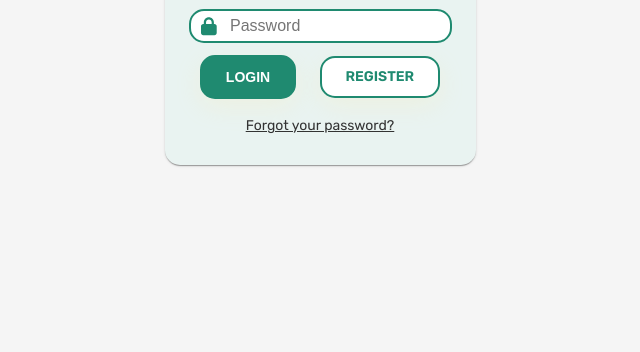
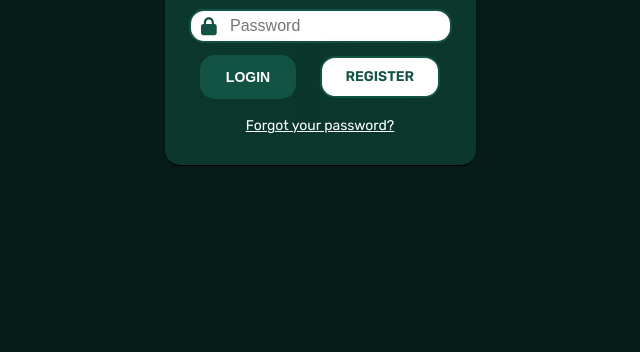
Before and after one commit to MateiTiplea/Proiect-TW, a plain HTML site: page login.html in a window 1280 px wide. Shown: the part 448-800 px from the top of the page, without its empty margins (320-960 px from the left). Drawn offline with Linux system fonts and the light colour scheme.

Commit message:
+changed colors to css vars

```diff
--- a/css/account_settings.css
+++ b/css/account_settings.css
@@ -1,3 +1,14 @@
+:root{
+  --text-color-account: #555;
+  --text-color-dark-account: #333;
+  --contrast-color-tint-account: #ad7062;
+  --primary-color-tint-account: #bcdcd4;
+  --primary-color-account: #1f8a70;
+  --primary-color-shade-account: #196e5a;
+  --background-color-account: #e9f3f1;
+  --background-color-settings: #fff;
+  --fav-check-account: #ff5353;
+}
 * {
     padding: 0;
     margin: 0;
@@ -13,7 +24,7 @@
     font-family: "Rubik", sans-serif;
     line-height: 1;
     font-weight: 400;
-    color: #555;
+    color: var(--text-color-account);
     overflow-x: hidden;
   }
 
@@ -23,14 +34,14 @@
 /*************************************/
 
 .main--content {
-    background-color: #e9f3f1;
+    background-color: var(--background-color-account);
     padding: 9.6rem 3.2rem 9.6rem 3.2rem;
 }
 
 .settings--section {
     max-width: 130rem;
     margin: 0 auto;
-    background-color: #1f8a70;
+    background-color: var(--primary-color-account);
     border-radius: 15px;
     box-shadow: rgb(0 0 0 / 20%) 0px 2px 1px -1px,
         rgb(0 0 0 / 14%) 0px 1px 1px 0px, rgb(0 0 0 / 12%) 0px 1px 3px 0px;
@@ -62,7 +73,7 @@
     font-size: 2.4rem;
     font-weight: 600;
     margin-bottom: 4.8rem;
-    color: white;
+    color: var(--background-color-settings);
     text-align: center;
 }
 
@@ -82,7 +93,7 @@
 } */
 
 .settings--categories-link {
-    color: white;
+    color: var(--background-color-settings);
     text-decoration: none;
     background: none;
     border: none;
@@ -93,13 +104,13 @@
 }
 
 .settings--categories-link:hover {
-    color: #bcdcd4;
+    color: var(--primary-color-tint-account);
 }
 
 
 .active {
-    color: #196e5a;
-    background-color: #fff;
+    color: var(--primary-color-shade-account);
+    background-color: var(--background-color-settings);
     padding: 2.4rem 2.4rem;
     border-radius: 15px 0 0 15px;
     box-shadow: -1px 1px 2px 0px rgba(0, 0, 0, 0.5);
@@ -116,7 +127,7 @@
 
 
 .settings-panel{
-    background-color: #fff;
+    background-color: var(--background-color-settings);
     border-radius: 0 15px 15px 0;
     padding: 4.8rem 6.4rem;
     height: 100%;
@@ -133,7 +144,7 @@
     font-size: 2.6rem;
     font-weight: 600;
     margin-bottom: 3.2rem;
-    color: #196e5a;
+    color: var(--primary-color-shade-account);
 }
 
  .settings-panel-info-list{
@@ -165,8 +176,8 @@
     align-items: center;
     justify-content: center;
     gap: 1.2rem;
-    background-color: #fff;
-    border: 2px solid #1f8a70;
+    background-color: var(--background-color-settings);
+    border: 2px solid var(--primary-color-account);
     border-radius: 15px;
     padding: 0.5em 1em;
   }
@@ -174,7 +185,7 @@
   .input-icon {
     height: 2rem;
     width: 2rem;
-    fill: #1f8a70;
+    fill: var(--primary-color-account);
   }
 
   .input-field {
@@ -182,7 +193,7 @@
     border: none;
     outline: none;
     width: 100%;
-    color: #333;
+    color: var(--text-color-account);
     font-size: 1.6rem;
   }
 
@@ -211,27 +222,27 @@
   }
 
   .btn-full {
-    border: 2px solid #1f8a70;
-    background-color: #1f8a70;
-    color: #fff;
+    border: 2px solid var(--primary-color-account);
+    background-color: var(--primary-color-account);
+    color: var(--background-color-settings);
   }
 
   .btn-light{
-    border: 2px solid #1f8a70;
-    background-color: #fff;
-    color: #1f8a70;
+    border: 2px solid var(--primary-color-account);
+    background-color: var(--background-color-settings);
+    color: var(--primary-color-account);
   }
 
   .btn-full:hover {
-    background-color: #196e5a;
-    border-color: #196e5a;
-    color: #fff;
+    background-color: var(--primary-color-shade-account);
+    border-color: var(--primary-color-shade-account);
+    color: var(--background-color-settings);
   }
 
   .btn-light:hover {
-    background-color: #bcdcd4;
-    border-color: #bcdcd4;
-    color: #196e5a;
+    background-color: var(--primary-color-tint-account);
+    border-color: var(--primary-color-tint-account);
+    color: var(--primary-color-shade-account);
   }
 
 
@@ -259,7 +270,7 @@
   font-size: 2.4rem;
   font-weight: 600;
   margin-bottom: 2.4rem;
-  color: #ad7062;
+  color: var(--contrast-color-tint-account);
 }
 
 .btn-card:link,
@@ -274,19 +285,19 @@
 
   transition: all 0.3s;
 
-  background-color: #1f8a70;
-  color: #fff;
+  background-color: var(--primary-color-account);
+  color: var(--background-color-settings);
 }
 
 .btn-card:hover,
 .btn-card:active {
-  background-color: #196e5a;
+  background-color: var(--primary-color-shade-account);
 }
 
 
 .animal-card {
   position: relative;
-  background-color: #fff;
+  background-color: var(--background-color-settings);
   box-shadow: rgb(0 0 0 / 20%) 0px 2px 1px -1px,
     rgb(0 0 0 / 14%) 0px 1px 1px 0px, rgb(0 0 0 / 12%) 0px 1px 3px 0px;
   border-radius: 15px;
@@ -327,11 +338,11 @@
 
 .fav-checkmark path{
   fill: none;
-  stroke: #333;
+  stroke: var(text-color-dark-account);
 }
 
 .fav-container input:checked ~ .fav-checkmark path {
-  fill: #ff5353;
+  fill: var(--fav-check-account);
   stroke-width: 0;
 }
 
@@ -357,7 +368,7 @@
 
 .card-description {
   list-style: none;
-  color: #333;
+  color: var(text-color-dark-account);
   font-weight: 400;
   font-size: 1.4rem;
   margin-bottom: 1.6rem;
--- a/css/book_tickets.css
+++ b/css/book_tickets.css
@@ -1,3 +1,13 @@
+:root{
+  --text-color-book: #555;
+  --text-color-dark-book: #333;
+  --title-book: #242424;
+  --contrast-color-tint-book: #ad7062;
+  --primary-color-book: #1f8a70;
+  --primary-color-shade-book: #196e5a;
+  --background-accent-book: #e9f3f1;
+  --background-color-book: #fff;
+}
 * {
     padding: 0;
     margin: 0;
@@ -13,12 +23,12 @@ body {
     font-family: "Rubik", sans-serif;
     line-height: 1;
     font-weight: 400;
-    color: #555;
+    color: var(--text-color-book);
     overflow-x: hidden;
   }
 
 .main-section{
-    background-color: #e9f3f1;
+    background-color: var(--background-accent-book);
     padding: 9.6rem 0;
     height: 100vh;
 }
@@ -42,7 +52,7 @@ body {
     font-size: 5.2rem;
     font-weight: 600;
     margin-bottom: 6.4rem;
-    color: #ad7062;
+    color: var(--contrast-color-tint-book);
     text-align: center;
 }
 
@@ -58,7 +68,7 @@ body {
     font-size: 3.6rem;
     font-weight: 600;
     margin-bottom: 3.2rem;
-    color: #196e5a;
+    color: var(--primary-color-shade-book);
     text-align: center;
 }
 
@@ -67,7 +77,7 @@ body {
     margin-bottom: 2.4rem;
     font-size: 1.6rem;
     font-weight: 400;
-    color: #333;
+    color: var(--text-color-dark-book);
     padding: 0 3.6rem;
 }
 
@@ -81,7 +91,7 @@ body {
 
 
 .book-form{
-    background-color: #fff;
+    background-color: var(--background-color-book);
     padding: 4.8rem 3.2rem;
     border-radius: 15px;
     box-shadow: rgb(0 0 0 / 20%) 0px 2px 1px -1px,
@@ -95,8 +105,8 @@ body {
     align-items: center;
     justify-content: center;
     gap: 1.2rem;
-    background-color: #fff;
-    border: 2px solid #1f8a70;
+    background-color: var(--background-color-book);
+    border: 2px solid var(--primary-color-book);
     border-radius: 15px;
     padding: 0.5em 1em;
   }
@@ -104,7 +114,7 @@ body {
   .input-icon {
     height: 2rem;
     width: 2rem;
-    stroke: #1f8a70;
+    stroke: var(--primary-color-book);
   }
 
   .input-field {
@@ -112,7 +122,7 @@ body {
     border: none;
     outline: none;
     width: 100%;
-    color: #333;
+    color: var(--text-color-dark-book);
     font-size: 1.6rem;
   }
 
@@ -128,7 +138,7 @@ body {
     margin-bottom: 1.6rem;
     font-size: 2.4rem;
     font-weight: 600;
-    color: #242424;
+    color: var(--title-book);
   }
 
   /*Buttons*/
@@ -145,9 +155,9 @@ body {
   }
 
   .btn-full {
-    border: 2px solid #1f8a70;
-    background-color: #1f8a70;
-    color: #fff;
+    border: 2px solid var(--primary-color-book);
+    background-color: var(--primary-color-book);
+    color: var(--background-color-book);
   }
 
   /*Hover & focus*/
@@ -161,8 +171,8 @@ body {
   }
 
   .btn-full:hover {
-    background-color: #196e5a;
-    border-color: #196e5a;
+    background-color: var(--primary-color-shade-book);
+    border-color: var(--primary-color-shade-book);
   }
 
 
--- a/css/footer.css
+++ b/css/footer.css
@@ -1,3 +1,14 @@
+:root{
+  --background-color-footer: #196e5a;
+  --text-color-footer: #fff;
+  --hover-button-footer: #62ad9b;
+}
+.dark-mode{
+  --background-color-footer: #0c372d;
+  --text-color-footer: #d2e8e2;
+  --hover-button-footer: #135343;
+}
+
 .footer-container {
   max-width: 120rem;
   margin: 0 auto;
@@ -17,17 +28,17 @@
 }
 
 footer {
-    background-color: #196e5a;
+    background-color: var(--background-color-footer);
     padding: 1rem;
     text-align: center;
-    color: white;
+    color: var(--text-color-footer);
   }
 
   .footer-nav-link:link,
   .footer-nav-link:visited {
     display: inline-block;
     text-decoration: none;
-    color: white;
+    color: var(--text-color-footer);
     font-weight: 500;
     font-size: 1.4rem;
     transition: all 0.3s;
@@ -36,7 +47,7 @@ footer {
 
   .footer-nav-link:hover,
   .footer-nav-link:active {
-    color: #62ad9b;
+    color: var(--hover-button-footer);
   }
 
   .footer-text{
--- a/css/forgot.css
+++ b/css/forgot.css
@@ -1,3 +1,13 @@
+:root{
+  --background-forgot: #f5f5f5;
+  --background-form-forgot: #e9f3f1;
+  --button-color-forgot: #1f8a70;
+  --button-hover-forgot: #196e5a;
+  --text-color-forgot: #555;;
+  --field-background-forgot: #fff;
+  --title-forgot: #242424;
+}
+
 * {
   margin: 0;
   padding: 0;
@@ -12,12 +22,12 @@ body {
   font-family: "Rubik", sans-serif;
   line-height: 1;
   font-weight: 400;
-  color: #555;
+  color: var(--text-color-forgot);
   overflow-x: hidden;
 }
 
 .login-section {
-  background: #f5f5f5;
+  background: var(--background-forgot);
   height: 100vh;
   width: 100%;
   display: flex;
@@ -57,7 +67,7 @@ body {
   width: 100%;
   padding: 3.2rem 2.4rem;
   text-align: center;
-  background: #e9f3f1;
+  background: var(--background-form-forgot);
   border-radius: 15px;
   box-shadow: rgb(0 0 0 / 20%) 0px 2px 1px -1px,
     rgb(0 0 0 / 14%) 0px 1px 1px 0px, rgb(0 0 0 / 12%) 0px 1px 3px 0px;
@@ -70,8 +80,8 @@ body {
   align-items: center;
   justify-content: center;
   gap: 1.2rem;
-  background-color: #fff;
-  border: 2px solid #1f8a70;
+  background-color: var(--field-background-forgot);
+  border: 2px solid var(--button-color-forgot);
   border-radius: 15px;
   padding: 0.5em 1em;
 }
@@ -79,7 +89,7 @@ body {
 .input-icon {
   height: 2rem;
   width: 2rem;
-  fill: #1f8a70;
+  fill: var(--button-color-forgot);
 }
 
 .input-field {
@@ -87,7 +97,7 @@ body {
   border: none;
   outline: none;
   width: 100%;
-  color: #333;
+  color: var(--text-color-forgot);
   font-size: 1.6rem;
 }
 
@@ -104,7 +114,7 @@ body {
   margin-bottom: 3.2rem;
   font-size: 2.4rem;
   font-weight: 600;
-  color: #242424;
+  color: var(--title-forgot);
 }
 
 /*Buttons*/
@@ -122,9 +132,9 @@ body {
 }
 
 .btn-full {
-  border: 2px solid #1f8a70;
-  background-color: #1f8a70;
-  color: #fff;
+  border: 2px solid var(--button-color-forgot);
+  background-color: var(--button-color-forgot);
+  color: var(--field-background-forgot);
 }
 
 /*Hover & focus*/
@@ -138,8 +148,8 @@ body {
 }
 
 .btn-full:hover {
-  background-color: #196e5a;
-  border-color: #196e5a;
+  background-color: var(--button-hover-forgot);
+  border-color: var(--button-hover-forgot);
 }
 
 /*
--- a/css/login.css
+++ b/css/login.css
@@ -1,3 +1,27 @@
+:root{
+  --background-login: #f5f5f5;
+  --background-form-login: #e9f3f1;
+  --button-color-login: #1f8a70;
+  --button-hover-login: #196e5a;
+  --text-color-login: #555;
+  --field-background-login: #fff;
+  --title-login: #242424;
+  --shadow-login: #000;
+  --shadow1-login: #FFEBA7;
+  --shadow-hover-login: #102770;
+}
+.dark-mode{
+  --background-login: #061c16;
+  --background-form-login: #0c372d;
+  --button-color-login: #135343;
+  --button-hover-login: #135343;
+  --text-color-login: #d2e8e2;
+  --field-background-login: #fff;
+  --title-login: #d2e8e2;
+  --shadow1-login: #0c372d;
+  --shadow-hover-login: #000;
+}
+
 * {
   margin: 0;
   padding: 0;
@@ -12,12 +36,12 @@ body {
   font-family: "Rubik", sans-serif;
   line-height: 1;
   font-weight: 400;
-  color: #555;
+  color: var(--text-color-login);
   overflow-x: hidden;
 }
 
 .login-section {
-  background: #f5f5f5;
+  background: var(--background-login);
   height: 100vh;
   width: 100%;
   display: flex;
@@ -57,9 +81,9 @@ body {
   width: 100%;
   padding: 3.2rem 2.4rem;
   text-align: center;
-  background: #e9f3f1;
+  background: var(--background-form-login);
   border-radius: 15px;
-  box-shadow: rgb(0 0 0 / 20%) 0px 2px 1px -1px,
+  box-shadow: var(--shadow-login) 0px 2px 1px -1px,
     rgb(0 0 0 / 14%) 0px 1px 1px 0px, rgb(0 0 0 / 12%) 0px 1px 3px 0px;
 }
 
@@ -70,8 +94,8 @@ body {
   align-items: center;
   justify-content: center;
   gap: 1.2rem;
-  background-color: #fff;
-  border: 2px solid #1f8a70;
+  background-color: var(--field-background-login);
+  border: 2px solid var(--button-color-login);
   border-radius: 15px;
   padding: 0.5em 1em;
 }
@@ -79,7 +103,7 @@ body {
 .input-icon {
   height: 2rem;
   width: 2rem;
-  fill: #1f8a70;
+  fill: var(--button-color-login);
 }
 
 .input-field {
@@ -87,7 +111,7 @@ body {
   border: none;
   outline: none;
   width: 100%;
-  color: #333;
+  color: var(--text-color-login);
   font-size: 1.6rem;
 }
 
@@ -104,7 +128,7 @@ body {
   margin-bottom: 1.6rem;
   font-size: 2.4rem;
   font-weight: 600;
-  color: #242424;
+  color: var(--title-login);
 }
 
 /*Buttons*/
@@ -116,27 +140,27 @@ body {
   text-transform: uppercase;
   padding: 1.2rem 2.4rem;
 
-  box-shadow: 0 8px 24px 0 rgb(255 235 167 / 20%);
+  box-shadow: 0 8px 24px 0 var(--shadow1-login);
   transition: all 0.3s ease-in-out;
 }
 
 .btn-full {
-  border: 2px solid #1f8a70;
-  background-color: #1f8a70;
-  color: #fff;
+  border: 2px solid var(--button-color-login);
+  background-color: var(--button-color-login);
+  color: var(--field-background-login);
 }
 
 .btn-outline {
   display: inline-block;
   text-decoration: none;
-  background-color: #fff;
-  color: #1f8a70;
-  border: 2px solid #1f8a70;
+  background-color: var(--field-background-login);
+  color: var(--button-color-login);
+  border: 2px solid var(--button-color-login);
 }
 
 .btn-link {
   margin-top: 2rem;
-  color: #333;
+  color: var(--field-background-login);
   display: block;
   font-size: 1.4rem;
   transition: color 0.3s ease-out;
@@ -149,22 +173,22 @@ body {
 }
 
 .btn:hover {
-  box-shadow: 0 8px 24px 0 rgb(16 39 112 / 20%);
+  box-shadow: 0 8px 24px 0 var(--shadow-hover-login);
 }
 
 .btn-full:hover {
-  background-color: #196e5a;
-  border-color: #196e5a;
+  background-color: var(--button-hover-login);
+  border-color: var(--button-hover-login);
 }
 
 .btn-outline:hover {
-  background-color: #e9f3f1;
-  color: #196e5a;
-  border-color: #196e5a;
+  background-color: var(--);
+  color: var(--button-hover-login);
+  border-color: var(--button-hover-login);
 }
 
 .btn-link:hover {
-  color: #196e5a;
+  color: var(--text-color-login);
 }
 
 /*
--- a/css/signup.css
+++ b/css/signup.css
@@ -1,3 +1,13 @@
+:root{
+  --background-signup: #f5f5f5;
+  --background-form-signup: #e9f3f1;
+  --button-color-signup: #1f8a70;
+  --button-hover-signup: #196e5a;
+  --text-color-signup: #555;
+  --field-background-signup: #fff;
+  --title-signup: #242424;
+}
+
 * {
     margin: 0;
     padding: 0;
@@ -12,12 +22,12 @@
     font-family: "Rubik", sans-serif;
     line-height: 1;
     font-weight: 400;
-    color: #555;
+    color: var(--text-color-signup);
     overflow-x: hidden;
   }
 
   .login-section {
-    background: #f5f5f5;
+    background: var(--background-signup);
     height: 100vh;
     width: 100%;
     display: flex;
@@ -57,7 +67,7 @@
     width: 100%;
     padding: 3.2rem 2.4rem;
     text-align: center;
-    background: #e9f3f1;
+    background: var(--background-form-signup);
     border-radius: 15px;
     box-shadow: rgb(0 0 0 / 20%) 0px 2px 1px -1px,
       rgb(0 0 0 / 14%) 0px 1px 1px 0px, rgb(0 0 0 / 12%) 0px 1px 3px 0px;
@@ -70,8 +80,8 @@
     align-items: center;
     justify-content: center;
     gap: 1.2rem;
-    background-color: #fff;
-    border: 2px solid #1f8a70;
+    background-color: var(--field-background-signup);
+    border: 2px solid var(--button-color-signup);
     border-radius: 15px;
     padding: 0.5em 1em;
   }
@@ -79,7 +89,7 @@
   .input-icon {
     height: 2rem;
     width: 2rem;
-    fill: #1f8a70;
+    fill: var(--button-color-signup);
   }
 
   .input-field {
@@ -87,7 +97,7 @@
     border: none;
     outline: none;
     width: 100%;
-    color: #333;
+    color: var(--text-color-signup);
     font-size: 1.6rem;
   }
 
@@ -104,7 +114,7 @@
     margin-bottom: 1.6rem;
     font-size: 2.4rem;
     font-weight: 600;
-    color: #242424;
+    color: var(--title-signup);
   }
 
   /*Buttons*/
@@ -121,9 +131,9 @@
   }
 
   .btn-full {
-    border: 2px solid #1f8a70;
-    background-color: #1f8a70;
-    color: #fff;
+    border: 2px solid var(--button-color-signup);
+    background-color: var(--button-color-signup);
+    color: var(--field-background-signup);
   }
 
   /*Hover & focus*/
@@ -137,18 +147,18 @@
   }
 
   .btn-full:hover {
-    background-color: #196e5a;
-    border-color: #196e5a;
+    background-color: var(--button-hover-signup);
+    border-color: var(--button-hover-signup);
   }
 
   .btn-outline:hover {
-    background-color: #e9f3f1;
-    color: #196e5a;
-    border-color: #196e5a;
+    background-color: var(--background-form-signup);
+    color: var(--button-hover-signup);
+    border-color: var(--button-hover-signup);
   }
 
   .btn-link:hover {
-    color: #196e5a;
+    color: var(--button-hover-signup);
   }
 
   /*
--- a/css/styles.css
+++ b/css/styles.css
@@ -29,6 +29,34 @@ SPACING SYSTEM (px)
 
 */
 
+:root{
+  --text-color: #555;
+  --button-color: #f1f1f1;
+  --button-color-dark: #62ad9b;
+  --contrast-color-tint: #ad7062;
+  --contrast-color: #8a321f;
+  --contrast-color-shade: #6e1f14;
+  --primary-color-tint: #62ad9b;
+  --primary-color: #1f8a70;
+  --primary-color-shade: #196e5a;
+  --background-accent: #e9f3f1;
+  --background-color: #fff;
+}
+
+.dark-mode{
+  --text-color: #d2e8e2;
+  --button-color: #d2e8d2;
+  --button-color-dark: #a5d0c6;
+  --contrast-color-tint: #75424f;
+  --contrast-color: #642b39;
+  --contrast-color-shade: #531323;
+  --primary-color-tint: #16614e;
+  --primary-color: #135343;
+  --primary-color-shade: #104538;
+  --background-accent: #0c372d;
+  --background-color: #061c16;
+}
+
 * {
   padding: 0;
   margin: 0;
@@ -44,8 +72,9 @@ body {
   font-family: "Rubik", sans-serif;
   line-height: 1;
   font-weight: 400;
-  color: #555;
+  color: var(--text-color);
   overflow-x: hidden;
+  background-color: var(--background-color);
 }
 
 /*************************************/
@@ -125,36 +154,36 @@ body {
 
 .main-text {
   font-size: 1.8rem;
-  color: #f1f1f1;
+  color: var(--button-color);
   line-height: 1.2;
 }
 
 .item2 {
   border-radius: 30px;
-  background-color: #ad7062;
+  background-color: var(--contrast-color-tint);
 }
 
 .item3 {
   border-radius: 30px;
-  background-color: #62ad9b;
+  background-color: var(--primary-color-tint);
 }
 
 .main2-link:link,
 .main2-link:visited {
   display: inline-block;
   text-decoration: none;
-  color: #fff;
+  color: var(--background-color);
   font-weight: 500;
   font-size: 1.8rem;
   transition: all 0.3s;
-  background-color: #8a321f;
+  background-color: var(--contrast-color);
   border-radius: 30px;
   padding: 1.6rem 2.4rem;
 }
 
 .main2-link:hover,
 .main2-link:active {
-  background-color: #6e2819;
+  background-color: var(--contrast-color-shade);
 }
 
 
@@ -163,18 +192,18 @@ body {
 .main-link:visited {
   display: inline-block;
   text-decoration: none;
-  color: #fff;
+  color: var(--background-color);
   font-weight: 500;
   font-size: 1.8rem;
   transition: all 0.3s;
-  background-color: #1f8a70;
+  background-color: var(--primary-color);
   border-radius: 30px;
   padding: 1.6rem 2.4rem;
 }
 
 .main-link:hover,
 .main-link:active {
-  background-color: #196e5a;
+  background-color: var(--primary-color-shade);
 }
 
 .margin-right-small{
@@ -186,8 +215,8 @@ body {
   font-size: 1.8rem;
   padding: 100px;
   margin: 0px;
-  background-color: #e9f3f1;
-  color: #333;
+  background-color: var(--background-accent);
+  color: var(--text-color);
 }
 
 .final-section{
--- a/login.html
+++ b/login.html
@@ -16,7 +16,7 @@
 
     <link rel="stylesheet" href="css/login.css" >
   </head>
-  <body>
+  <body class="dark-mode">
     <section class="login-section">
       <div class="login-container container grid grid--col-1">
         <a href="index.html" class="logo-btn">
```
Also changed, not shown: index.html (+1 -1 lines).
